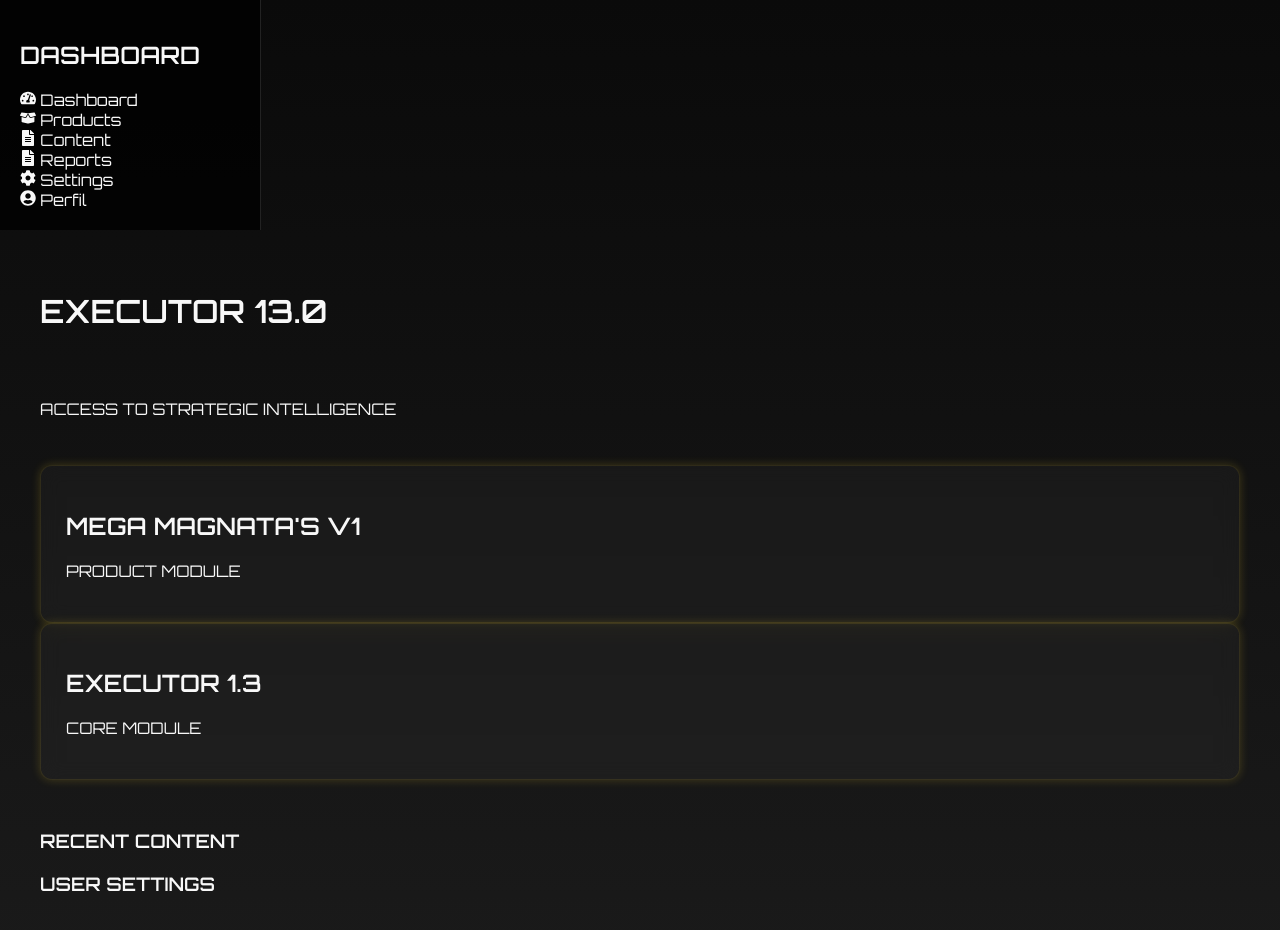
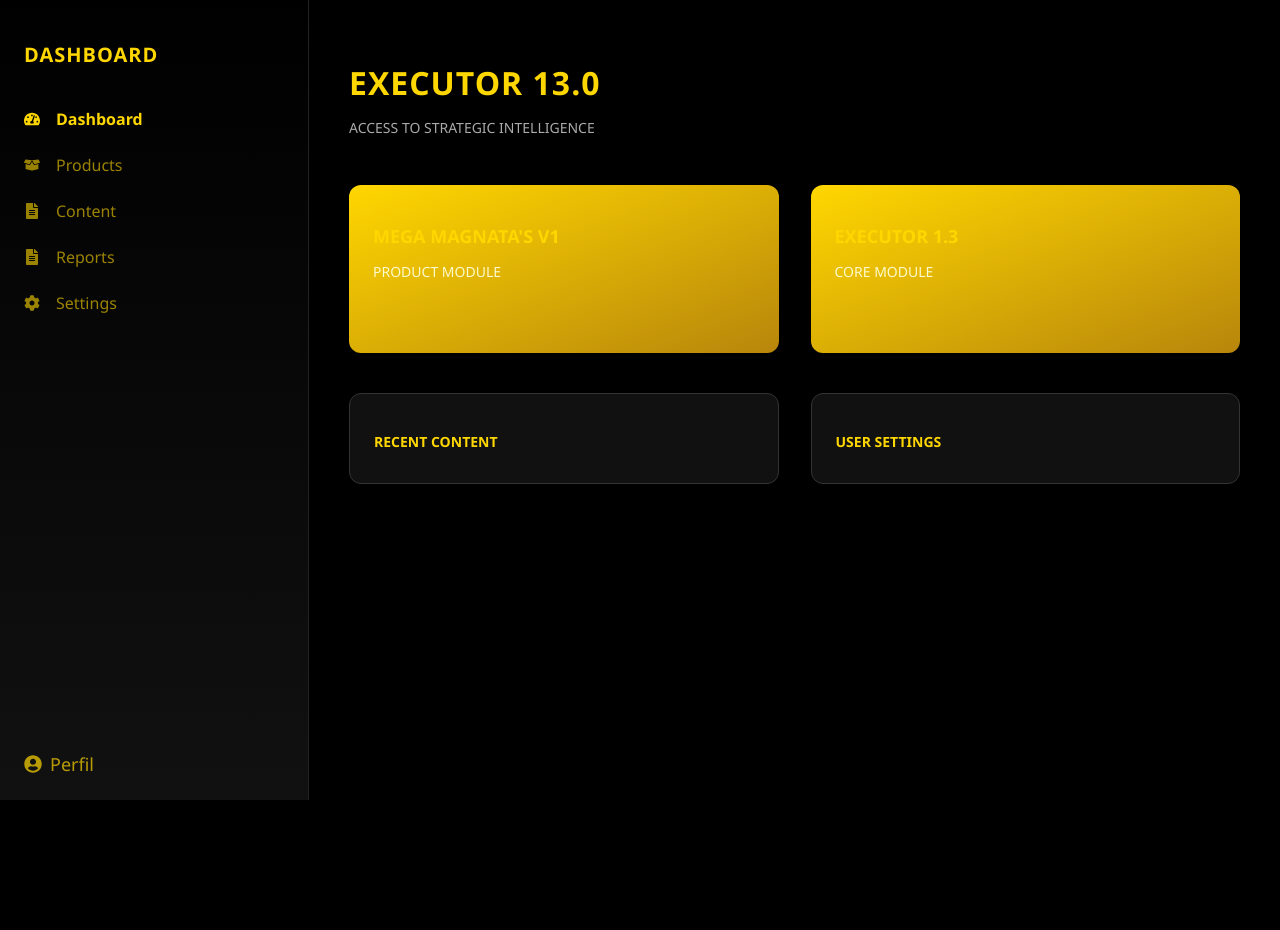
Before and after one commit to Sentarocompany/executor13-membros-demo, a React (Vite) app: page / in a window 1280 px wide. Shown: the top 930 px of the page. After the commit the page ends 800 px from the top, so only its background shows below. Built offline with nearby package versions, Linux system fonts and the light colour scheme.

Commit message:
Update style.css

```diff
--- a/src/style.css
+++ b/src/style.css
@@ -1,108 +1,113 @@
+
 body {
   margin: 0;
-  font-family: 'Orbitron', sans-serif;
-  background: linear-gradient(to bottom, #0a0a0a, #1a1a1a);
-  color: #f8f8f8;
+  font-family: 'Segoe UI', Tahoma, Geneva, Verdana, sans-serif;
+  background-color: #000;
+  color: #FFD700;
 }
 
-.dashboard-container {
+.dashboard {
   display: flex;
   height: 100vh;
-  overflow: hidden;
 }
 
 .sidebar {
-  width: 220px;
-  background-color: rgba(0, 0, 0, 0.8);
-  padding: 20px;
+  width: 260px;
+  background: linear-gradient(to bottom, #000, #111);
+  padding: 24px;
   display: flex;
   flex-direction: column;
   justify-content: space-between;
   border-right: 1px solid #222;
 }
 
-.sidebar-menu ul {
-  list-style: none;
-  padding: 0;
+.sidebar h2 {
+  font-size: 20px;
+  font-weight: bold;
+  margin-bottom: 40px;
+  letter-spacing: 1px;
 }
 
-.sidebar-menu li {
-  color: #f8d82c;
-  margin: 18px 0;
-  font-weight: 500;
-  cursor: pointer;
+.sidebar nav div {
   display: flex;
   align-items: center;
-  transition: 0.3s;
+  gap: 16px;
+  margin-bottom: 24px;
+  opacity: 0.6;
+  cursor: pointer;
+  transition: opacity 0.2s ease-in-out;
 }
 
-.sidebar-menu li:hover {
-  color: #ffffff;
-  text-shadow: 0 0 5px #f8d82c;
+.sidebar nav div:hover {
+  opacity: 1;
 }
 
-.sidebar-profile {
-  width: 40px;
-  height: 40px;
-  border: 1px solid #f8d82c;
-  border-radius: 50%;
-  align-self: center;
+.sidebar nav div.active {
+  opacity: 1;
+  font-weight: bold;
+}
+
+.sidebar .user {
+  display: flex;
+  align-items: center;
+  gap: 8px;
+  font-size: 18px;
+  opacity: 0.7;
+  cursor: pointer;
 }
 
 .main-content {
   flex: 1;
   padding: 40px;
-  display: flex;
-  flex-direction: column;
-  gap: 30px;
 }
 
-.main-header h1 {
+.main-content h1 {
   font-size: 32px;
-  color: #f8d82c;
-  margin-bottom: 10px;
+  font-weight: bold;
+  margin-bottom: 8px;
+  letter-spacing: 1px;
 }
 
-.main-header p {
+.main-content p {
   font-size: 14px;
-  color: #cccccc;
-  letter-spacing: 2px;
-  text-transform: uppercase;
+  color: #aaa;
+  margin-bottom: 48px;
 }
 
-.modules-row {
-  display: flex;
-  gap: 30px;
+.card-grid {
+  display: grid;
+  grid-template-columns: repeat(2, 1fr);
+  gap: 32px;
+  margin-bottom: 40px;
 }
 
 .card {
-  background: rgba(255, 255, 255, 0.03);
-  backdrop-filter: blur(10px);
+  padding: 24px;
   border-radius: 12px;
-  padding: 25px;
-  flex: 1;
-  border: 1px solid rgba(248, 216, 44, 0.1);
-  box-shadow: 0 0 10px rgba(248, 216, 44, 0.2);
-  transition: 0.3s;
+  box-shadow: 0 8px 16px rgba(0,0,0,0.5);
+  background: linear-gradient(to bottom right, #FFD700, #B8860B);
 }
 
-.card:hover {
-  box-shadow: 0 0 16px rgba(248, 216, 44, 0.4);
-}
-
-.module-card h2 {
-  color: #f8d82c;
-  font-size: 20px;
+.card h2 {
+  font-size: 18px;
+  font-weight: bold;
   margin-bottom: 8px;
 }
 
-.module-sub {
-  font-size: 12px;
-  color: #ccc;
+.card p {
+  font-size: 14px;
+  color: #FFFACD;
 }
 
-.section-card h3 {
-  color: #f8d82c;
-  font-size: 16px;
-  margin-bottom: 12px;
+.section-box {
+  background-color: #111;
+  padding: 24px;
+  border-radius: 12px;
+  border: 1px solid #333;
 }
+
+.section-box h3 {
+  font-size: 14px;
+  font-weight: bold;
+  margin-bottom: 8px;
+}
```
